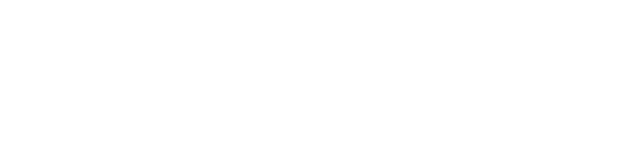
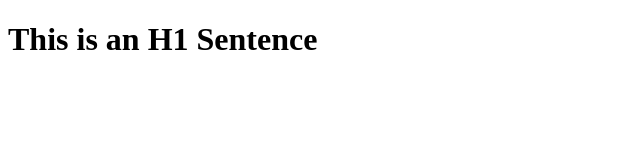
Before and after one commit to rabtennamgyal/randomjs, a plain HTML site: page index.html in a window 1280 px wide. Shown: the whole page, without its empty margins (0-640 px from the left). Drawn offline with Linux system fonts and the light colour scheme.

Commit message:
added some html code

```diff
--- a/index.html
+++ b/index.html
@@ -6,6 +6,8 @@
     <title>Document</title>
 </head>
 <body>
-
+    <h1>
+        This is an H1 Sentence
+    </h1>
 </body>
 </html>
```
